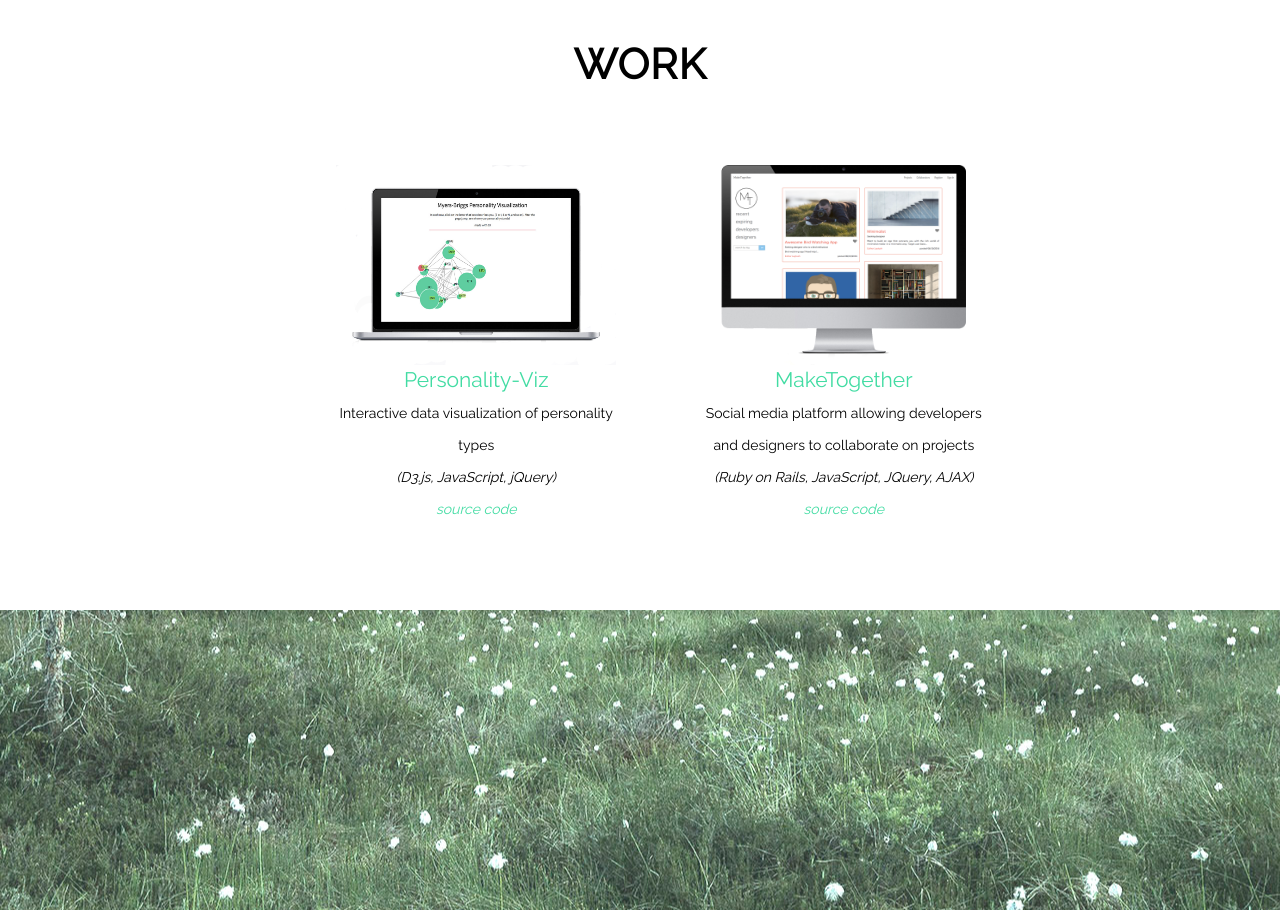
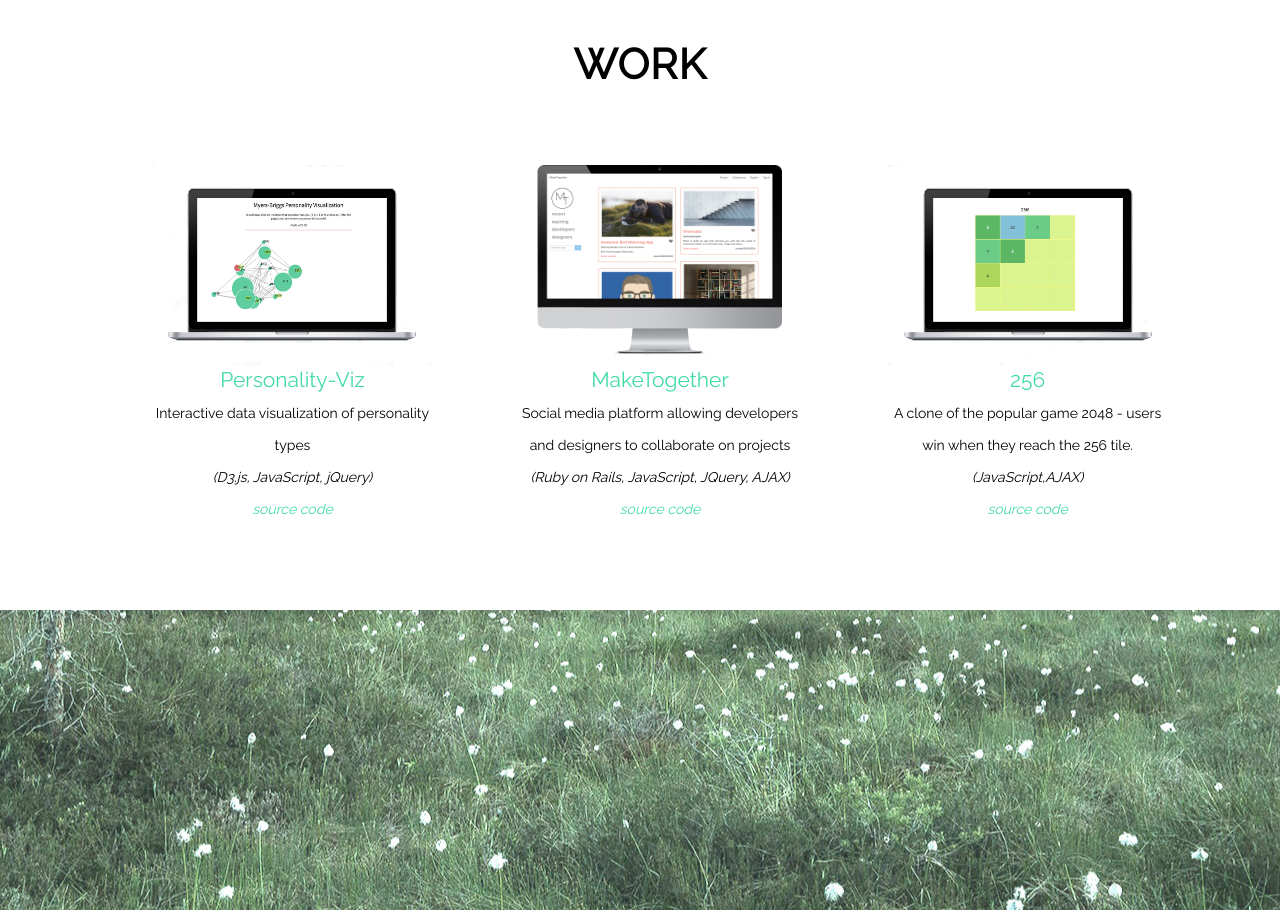
Before and after one commit to LisaBee224/LisaBee224.github.io, a plain HTML site: page index.html in a window 1280 px wide. Shown: the part 1680-2600 px from the top of the page. Drawn offline with Linux system fonts and the light colour scheme; a web font is replaced by a local one.

Commit message:
Relink 256

```diff
--- a/index.html
+++ b/index.html
@@ -105,7 +105,7 @@
                     <li><img src="img/mockup_mb.png" width="280" height="200"/><br><a href="http://lisabee224.github.io/d3-personality-viz/" target="_blank">Personality-Viz</a><br><p><span class="desc">Interactive data visualization of personality types <br><i>(D3.js, JavaScript, jQuery)<br><a href="https://github.com/LisaBee224/d3-personality-viz" target="_blank">source code</a></span></p></i></li>
                      <li><img src="img/desktop_mockup.png" width="280" height="200"/><br><a href="http://make-together.herokuapp.com" target="_blank">MakeTogether</a><span class="desc"><br><p><span class="desc">Social media platform allowing developers and designers to collaborate on projects<br><i>(Ruby on Rails, JavaScript, JQuery, AJAX)<br><a href="https://github.com/mindplace/make-together" target="_blank">source code</a></i></span></p></li>
 
-
+                                <li><img src="img/mockup_256.png" width="280" height="200"/><br><a href="https://LisaBee224/github.io/256-game" target="_blank">256</a><span class="desc"><br><p><span class="desc">A clone of the popular game 2048 - users win when they reach the 256 tile.<br><i>(JavaScript,AJAX)<br><a href="https://github.com/LisaBee224/256-game" target="_blank">source code</a></i></span></p></li>
 
                 </ul>
 
```
